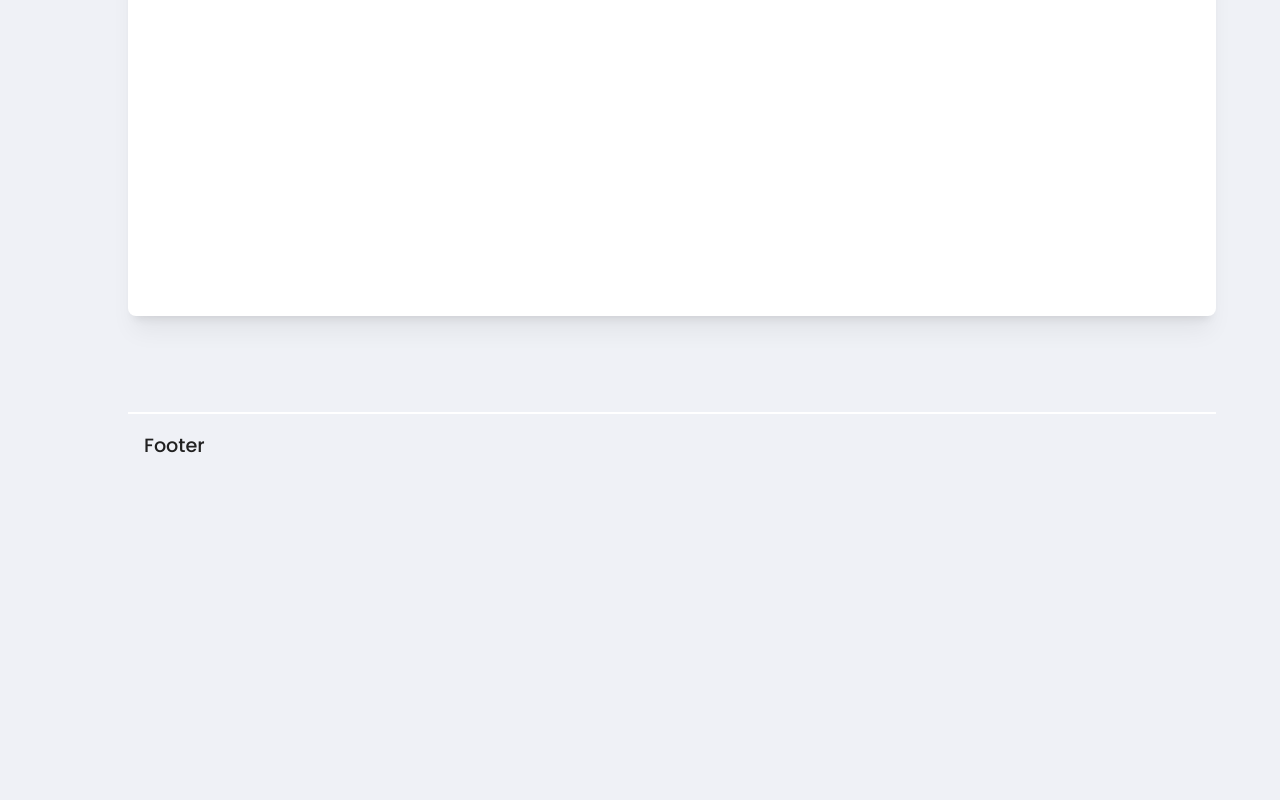
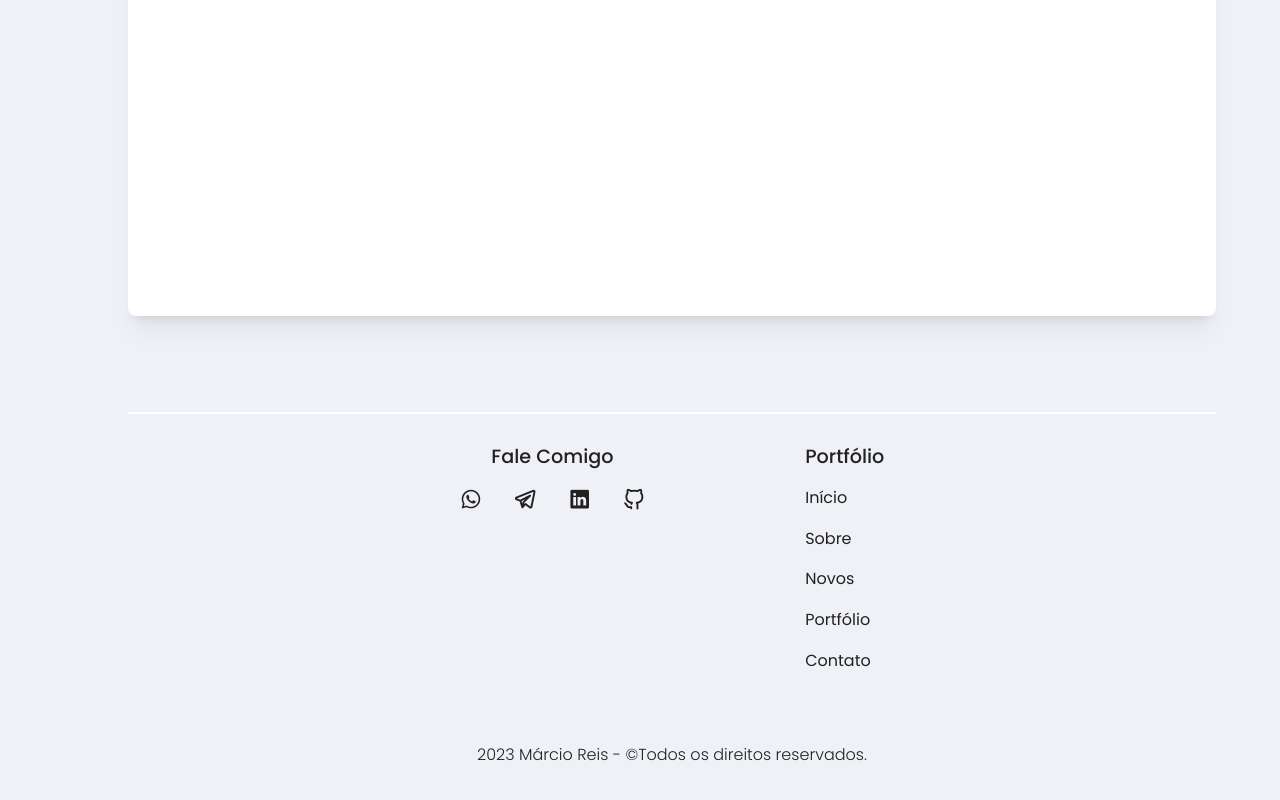
Before and after one commit to dev-marcioreis/design, a plain HTML site: page index.html in a window 1280 px wide. Shown: the part 3356-4156 px from the top of the page. Before the commit the page ends 3882 px from the top, so only its background shows below. Drawn offline with nearby package versions, Linux system fonts and the light colour scheme.

Commit message:
Footer section media query

```diff
--- a/index.html
+++ b/index.html
@@ -284,8 +284,27 @@
             <!--========Footer========-->
             <footer class="section footer">
                 <div class="container">
-                    <div class="footer__container">
-                        <h1>Footer</h1>
+                    <div class="footer__container flex">
+                        <article class="footer-socials flex">
+                            <h4>fale comigo</h4>
+                            <div>
+                                <a href="http://api.whatsapp.com/send?1=pt_BR&phone=5511994341245" target="_blank"><i class="uil uil-whatsapp"></i></a>
+                                <a href="https://t.me/devmarcioreis" target="_blank"><i class="uil uil-telegram-alt"></i></a>
+                                <a href="https://www.linkedin.com/in/devmarcioreis/" target="_blank"><i class="uil uil-linkedin"></i></a>
+                                <a href="https://github.com/dev-marcioreis" target="_blank"><i class="uil uil-github-alt"></i></a>
+                            </div>
+                        </article>
+                        <article>
+                            <h4>portfólio</h4>
+                            <a href="#home">início</a>
+                            <a href="#about">sobre</a>
+                            <a href="#technology">novos</a>
+                            <a href="#portfolio">portfólio</a>
+                            <a href="#contact">contato</a>
+                        </article>
+                    </div>
+                    <div class="footer-copy">
+                        <small>2023 Márcio Reis - &copy;Todos os direitos reservados.</small>
                     </div>
                 </div>
             </footer>
--- a/partials/_footer.scss
+++ b/partials/_footer.scss
@@ -4,6 +4,84 @@
 
         .footer__container {
             border-top: 2px solid $white-color;
+            align-items: flex-start;
+            justify-content: center;
+            gap: 10rem;
+            transition: $transition;
+
+            article {
+                display: flex;
+                flex-direction: column;
+                align-items: flex-start;
+                gap: .7rem;
+
+                h4 {
+                    margin-block-end: .6rem;
+                    text-transform: capitalize;
+                }
+
+                a {
+                    font-weight: 400;
+                    text-transform: capitalize;
+                    transition: $transition;
+                    margin-block-end: .7rem;
+                    color: $dark-color;
+
+                    &:hover {
+                        transform: translateX(10px);
+                    }
+                }
+            }
+
+            .footer-socials {
+                align-items: center;
+
+
+                div {
+                    display: flex;
+                    align-items: center;
+                    justify-content: center;
+                    gap: 2rem;
+
+                    a {
+                        font-size: 1.4rem;
+                        color: $dark-color;
+                        transition: $transition;
+
+                        &:hover {
+                            transform: translateY(-10px);
+                        }
+                    }
+                }
+            }
+        }
+
+        .footer-copy {
+            text-align: center;
+            padding: 1.5rem 0;
+            margin-block-start: 2rem;
+
+            small {
+                font-weight: 300;
+            }
         }
     }
 }
+
+
+/*==========Media Query==========*/
+@media (max-width: 1024px) {
+    .footer {
+
+        .container {
+
+            .footer__container {
+                align-items: center;
+                flex-direction: column;
+                gap: 3rem;
+            }
+
+        }
+    }
+
+}
--- a/partials/_main.scss
+++ b/partials/_main.scss
@@ -78,7 +78,7 @@
             .container {
 
                 .footer__container {
-                    padding: .5rem 1rem;
+                    padding: 2rem 0 .5rem 0;
                 }
             }
         }
```
Also changed, not shown: css/style.css, 1 other file.
